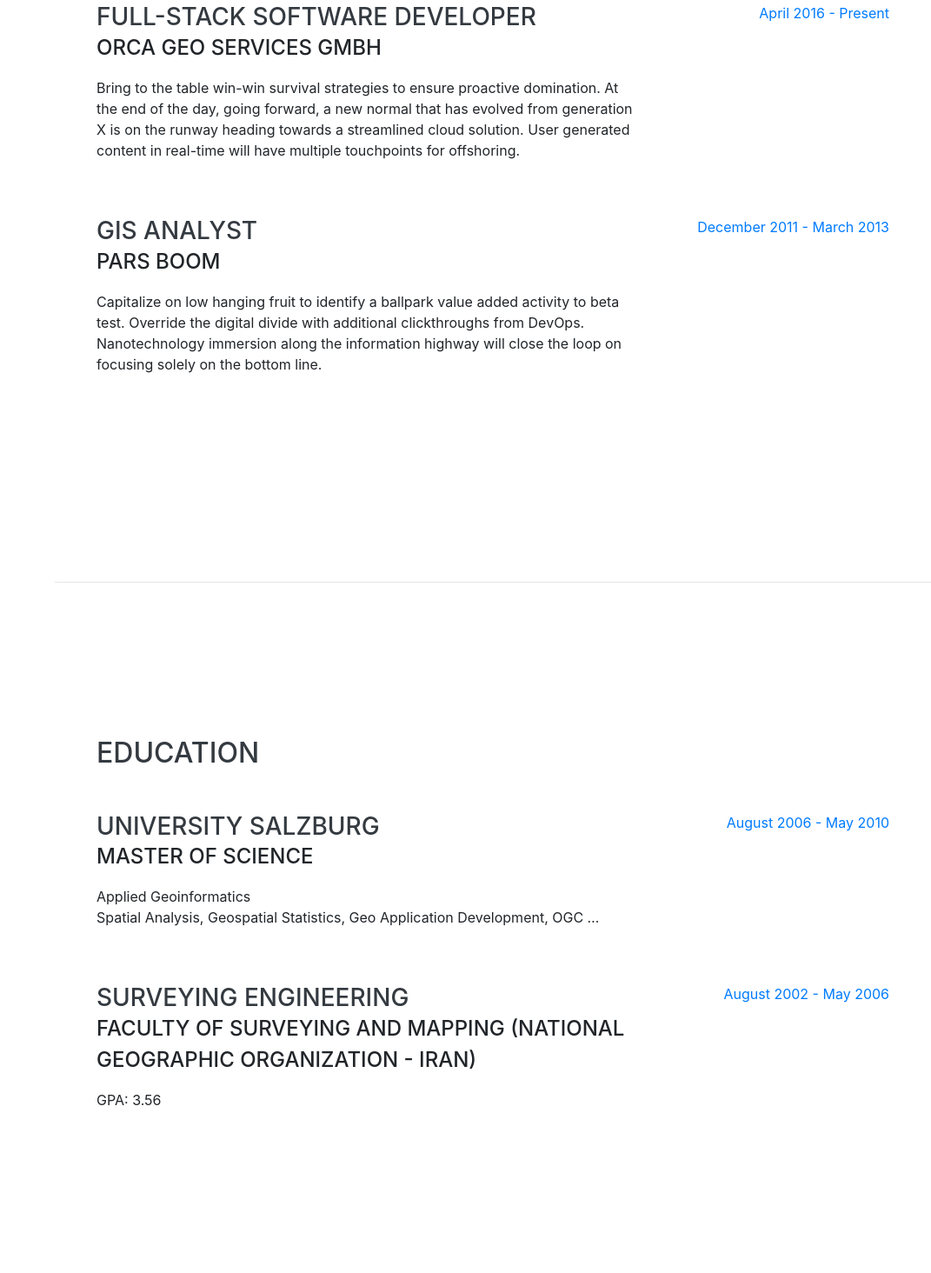
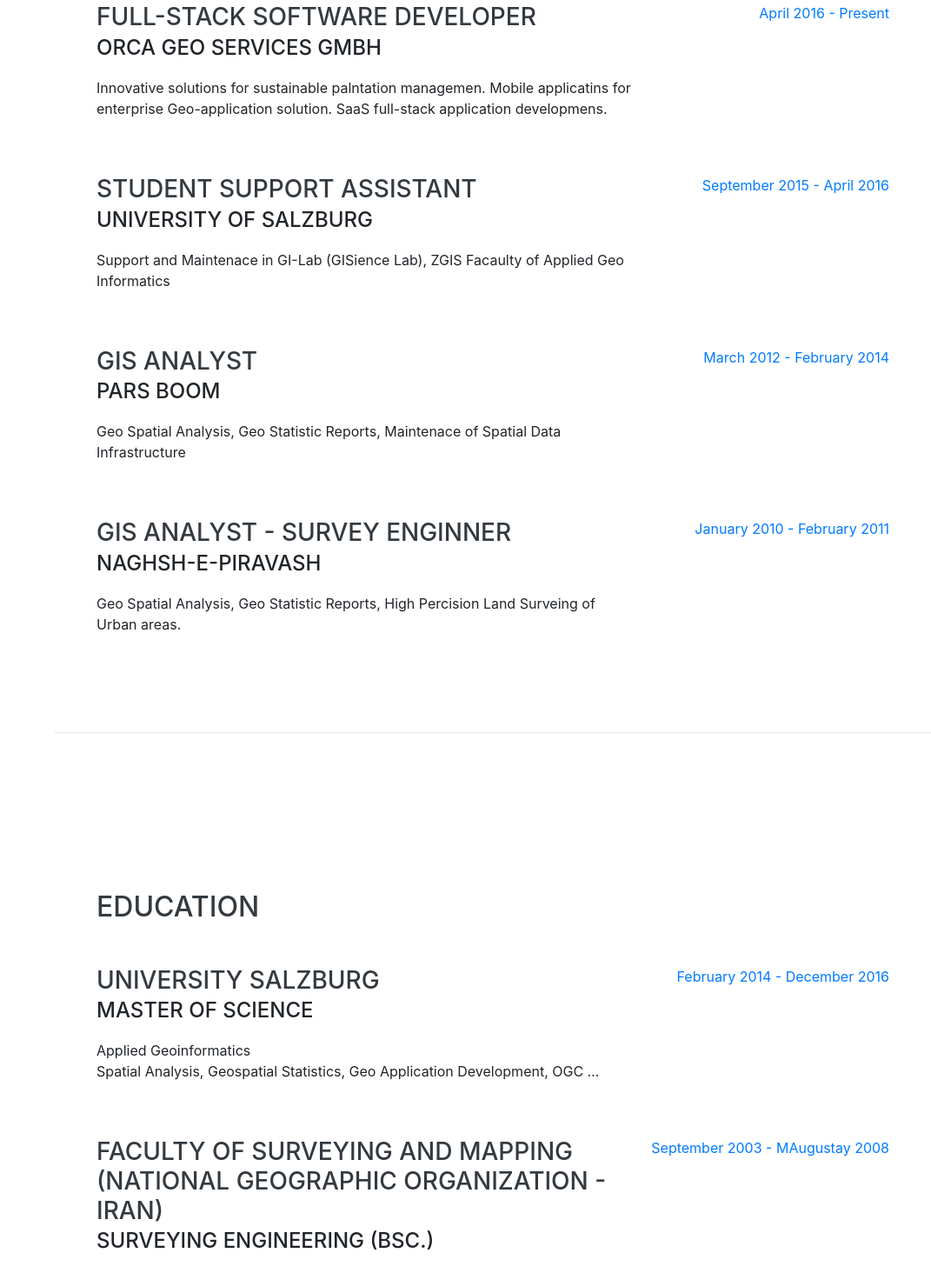
Before and after one commit to mahdikianirad/portfolio, a website with bundled scripts: page index.html in a window 1280 px wide. Shown: the part 932-2396 px from the top of the page at 87% size, without its empty margins (209-1280 px from the left). Built offline with nearby package versions, Linux system fonts and the light colour scheme; a web font is replaced by a local one.

Commit message:
changes 2

```diff
--- a/index.html
+++ b/index.html
@@ -95,9 +95,9 @@
 
         <div class="resume-item d-flex flex-column flex-md-row justify-content-between mb-5">
           <div class="resume-content">
-            <h3 class="mb-0">Full-stack software Developer</h3>
+            <h3 class="mb-0">Full-stack Software Developer</h3>
             <div class="subheading mb-3">ORCA Geo Services GmbH</div>
-            <p>Bring to the table win-win survival strategies to ensure proactive domination. At the end of the day, going forward, a new normal that has evolved from generation X is on the runway heading towards a streamlined cloud solution. User generated content in real-time will have multiple touchpoints for offshoring.</p>
+            <p>Innovative solutions for sustainable palntation managemen. Mobile applicatins for enterprise Geo-application solution. SaaS full-stack application developmens.</p>
           </div>
           <div class="resume-date text-md-right">
             <span class="text-primary">April 2016 - Present</span>
@@ -106,39 +106,37 @@
 
         <div class="resume-item d-flex flex-column flex-md-row justify-content-between mb-5">
           <div class="resume-content">
-            <h3 class="mb-0">GIS Analyst</h3>
-            <div class="subheading mb-3">Pars Boom</div>
-            <p>Capitalize on low hanging fruit to identify a ballpark value added activity to beta test. Override the digital divide with additional clickthroughs from DevOps. Nanotechnology immersion along the information highway will close the loop on focusing solely on the bottom line.</p>
+            <h3 class="mb-0">Student Support Assistant</h3>
+            <div class="subheading mb-3">University of Salzburg</div>
+            <p>Support and Maintenace in GI-Lab (GISience Lab), ZGIS Facaulty of Applied Geo Informatics</p>
           </div>
           <div class="resume-date text-md-right">
-            <span class="text-primary">December 2011 - March 2013</span>
+            <span class="text-primary">September 2015 - April 2016</span>
           </div>
         </div>
 
-        <!-- <div class="resume-item d-flex flex-column flex-md-row justify-content-between mb-5">
+        <div class="resume-item d-flex flex-column flex-md-row justify-content-between mb-5">
           <div class="resume-content">
-            <h3 class="mb-0">Junior Web Designer</h3>
-            <div class="subheading mb-3">Shout! Media Productions</div>
-            <p>Podcasting operational change management inside of workflows to establish a framework. Taking seamless key performance indicators offline to maximise the long tail. Keeping your eye on the ball while performing a deep dive on the start-up mentality to derive convergence on cross-platform integration.</p>
+            <h3 class="mb-0">GIS Analyst</h3>
+            <div class="subheading mb-3">Pars Boom</div>
+            <p>Geo Spatial Analysis, Geo Statistic Reports, Maintenace of Spatial Data Infrastructure</p>
           </div>
           <div class="resume-date text-md-right">
-            <span class="text-primary">July 2010 - December 2011</span>
+            <span class="text-primary">March 2012 - February 2014</span>
           </div>
         </div>
 
-        <div class="resume-item d-flex flex-column flex-md-row justify-content-between">
+        <div class="resume-item d-flex flex-column flex-md-row justify-content-between mb-5">
           <div class="resume-content">
-            <h3 class="mb-0">Web Design Intern</h3>
-            <div class="subheading mb-3">Shout! Media Productions</div>
-            <p>Collaboratively administrate empowered markets via plug-and-play networks. Dynamically procrastinate B2C users after installed base benefits. Dramatically visualize customer directed convergence without revolutionary ROI.</p>
+            <h3 class="mb-0">GIS Analyst - Survey Enginner</h3>
+            <div class="subheading mb-3">Naghsh-e-Piravash</div>
+            <p>Geo Spatial Analysis, Geo Statistic Reports, High Percision Land Surveing of Urban areas.</p>
           </div>
           <div class="resume-date text-md-right">
-            <span class="text-primary">September 2008 - June 2010</span>
+            <span class="text-primary">January 2010 - February 2011</span>
           </div>
-        </div> -->
-
+        </div>
       </div>
-
     </section>
 
     <hr class="m-0">
@@ -155,18 +153,17 @@
             <p>Spatial Analysis, Geospatial Statistics, Geo Application Development, OGC &hellip;</p>
           </div>
           <div class="resume-date text-md-right">
-            <span class="text-primary">August 2006 - May 2010</span>
+            <span class="text-primary">February 2014 - December 2016</span>
           </div>
         </div>
 
         <div class="resume-item d-flex flex-column flex-md-row justify-content-between">
           <div class="resume-content">
-            <h3 class="mb-0">Surveying Engineering</h3>
-            <div class="subheading mb-3">Faculty of Surveying and Mapping (National Geographic Organization - IRAN)</div>
-            <p>GPA: 3.56</p>
+            <h3 class="mb-0">Faculty of Surveying and Mapping (National Geographic Organization - IRAN)</h3>
+            <div class="subheading mb-3">Surveying Engineering (BSc.)</div>
           </div>
           <div class="resume-date text-md-right">
-            <span class="text-primary">August 2002 - May 2006</span>
+            <span class="text-primary">September 2003 - MAugustay 2008</span>
           </div>
         </div>
 
@@ -193,23 +190,12 @@
           <li class="list-inline-item">
             <i class="fab fa-angular"></i>
           </li>
-          <!-- <li class="list-inline-item">
-            <i class="fab fa-react"></i>
-          </li> -->
           <li class="list-inline-item">
             <i class="fab fa-node-js"></i>
           </li>
           <li class="list-inline-item">
             <i class="fab fa-android"></i>
           </li>
-
-          <!-- <li class="list-inline-item">
-            <i class="fab fa-postgres"></i>
-          </li> -->
-          <!-- <span class="postgres"></span> -->
-          <!-- <li class="list-inline-item">
-            <i class="fab fa-less"></i>
-          </li> -->
           <li class="list-inline-item">
             <i class="fab fa-linux"></i>
           </li>
@@ -228,10 +214,7 @@
         <ul class="fa-ul mb-0">
           <li>
             <i class="fa-li fa fa-check"></i>
-            Responsive Design</li>
-          <!-- <li>
-            <i class="fa-li fa fa-check"></i>
-            Cross Browser Testing &amp; Debugging</li> -->
+            Responsive Design, Progressive Web Apps</li>
           <li>
             <i class="fa-li fa fa-check"></i>
             Cross Functional Teams</li>
@@ -250,47 +233,10 @@
     <section class="resume-section p-3 p-lg-5 d-flex align-items-center" id="interests">
       <div class="w-100">
         <h2 class="mb-5">Interests</h2>
-        <p>Apart from being a web developer, I enjoy most of my time being outdoors. In the winter, I am an avid skier and novice ice climber. During the warmer months here in Colorado, I enjoy mountain biking, free climbing, and kayaking.</p>
-        <p class="mb-0">When forced indoors, I follow a number of sci-fi and fantasy genre movies and television shows, I am an aspiring chef, and I spend a large amount of my free time exploring the latest technology advancements in the front-end web development world.</p>
+        <p>Apart from being a full-stack developer, I enjoy most of my time street photographying . In love a good puzzle that baffle me for a long time</p>
+        <p class="mb-0">When forced indoors, I Love watching movies and reading sci-fi and fantasies, or reading latest trent in web developments</p>
       </div>
     </section>
-
-    <hr class="m-0">
-
-    <!-- <section class="resume-section p-3 p-lg-5 d-flex align-items-center" id="awards">
-      <div class="w-100">
-        <h2 class="mb-5">Awards &amp; Certifications</h2>
-        <ul class="fa-ul mb-0">
-          <li>
-            <i class="fa-li fa fa-trophy text-warning"></i>
-            Google Analytics Certified Developer</li>
-          <li>
-            <i class="fa-li fa fa-trophy text-warning"></i>
-            Mobile Web Specialist - Google Certification</li>
-          <li>
-            <i class="fa-li fa fa-trophy text-warning"></i>
-            1<sup>st</sup>
-            Place - University of Colorado Boulder - Emerging Tech Competition 2009</li>
-          <li>
-            <i class="fa-li fa fa-trophy text-warning"></i>
-            1<sup>st</sup>
-            Place - University of Colorado Boulder - Adobe Creative Jam 2008 (UI Design Category)</li>
-          <li>
-            <i class="fa-li fa fa-trophy text-warning"></i>
-            2<sup>nd</sup>
-            Place - University of Colorado Boulder - Emerging Tech Competition 2008</li>
-          <li>
-            <i class="fa-li fa fa-trophy text-warning"></i>
-            1<sup>st</sup>
-            Place - James Buchanan High School - Hackathon 2006</li>
-          <li>
-            <i class="fa-li fa fa-trophy text-warning"></i>
-            3<sup>rd</sup>
-            Place - James Buchanan High School - Hackathon 2005</li>
-        </ul>
-      </div>
-    </section> -->
-
   </div>
 
   <!-- Bootstrap core JavaScript -->
```
